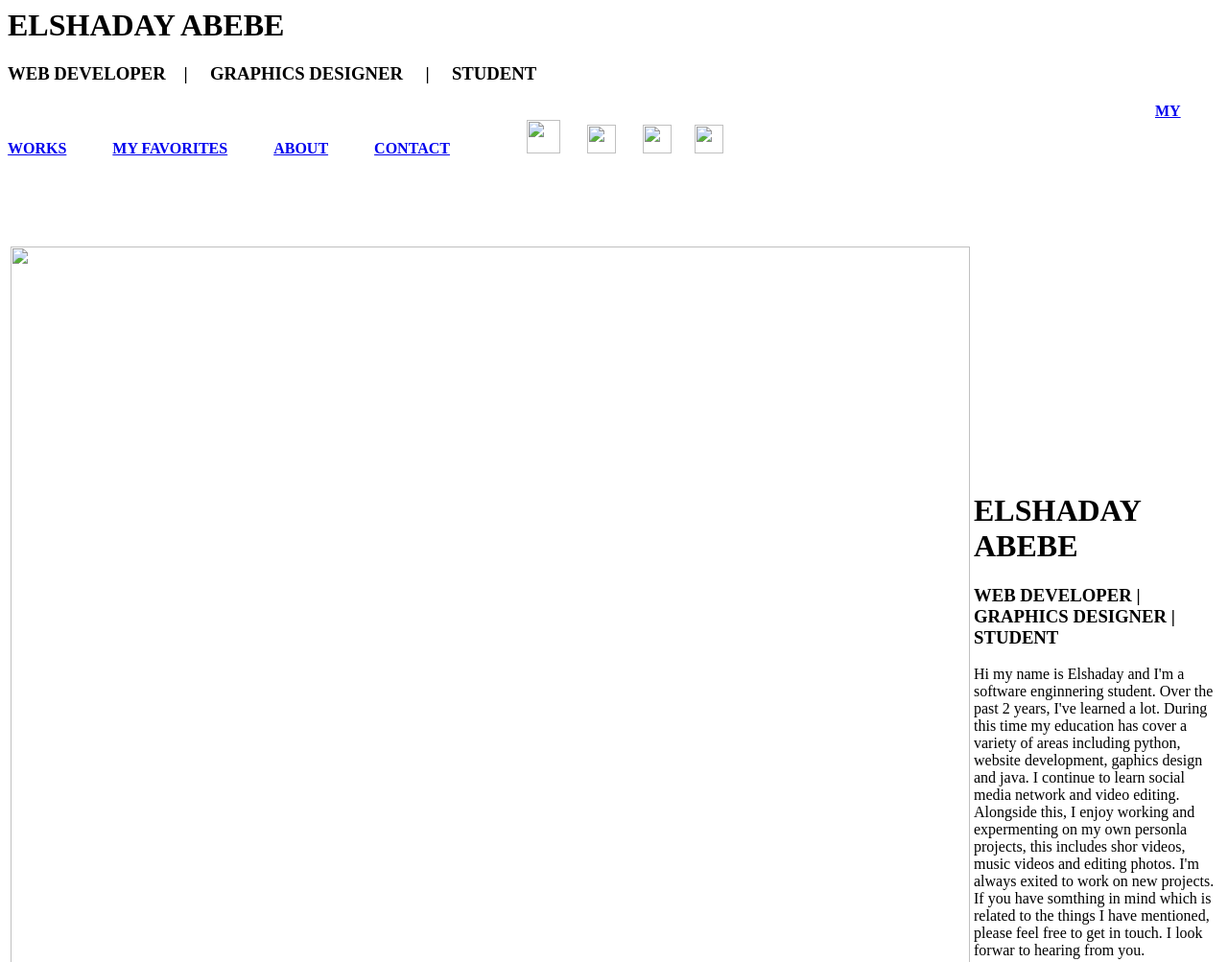
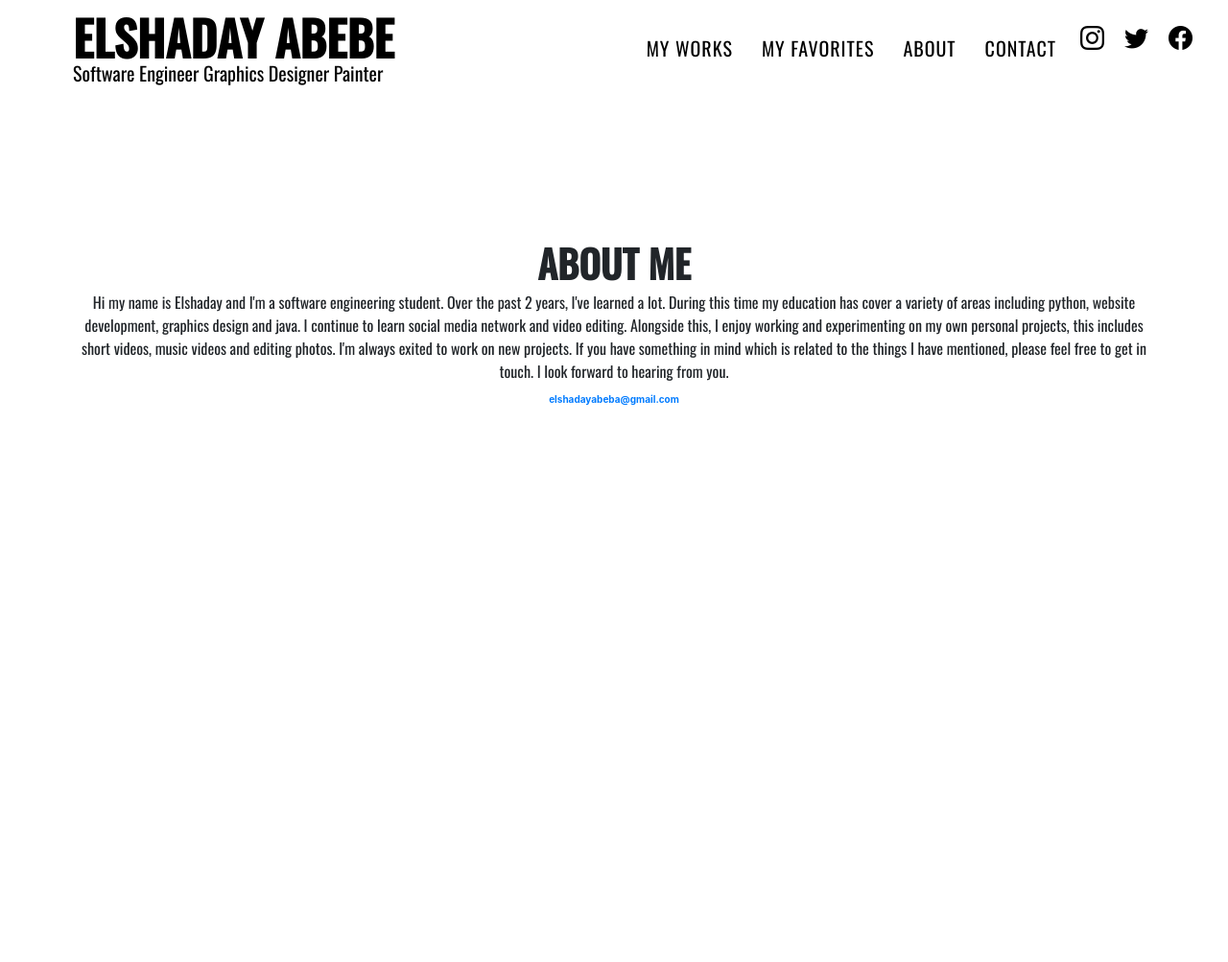
Before and after one commit to Elshadaii/PersonalWebsite, a plain HTML site: page about.html in a window 1280 px wide. Shown: the top 1003 px of the page at 96% size. After the commit the page ends 800 px from the top, so only its background shows below. Drawn offline with nearby package versions, Linux system fonts and the light colour scheme.

Commit message:
Updating about.html page

```diff
--- a/about.html
+++ b/about.html
@@ -1,48 +1,89 @@
+<!DOCTYPE html>
 <html lang="en">
-    <head>
-        <meta charset="UTF-8">
-        <meta name="viewport" content="width=device-width, initial-scale=1.0">
-        <link rel="icon" href="https://img.icons8.com/dusk/2x/e.png">
-        <title>About</title>
 
-    </head>
-    <body>
-        <h1><b>ELSHADAY ABEBE</b></h1>
-        <h3><b>WEB DEVELOPER  &nbsp;&nbsp;&nbsp;|  &nbsp;&nbsp;&nbsp;  GRAPHICS DESIGNER  &nbsp;&nbsp;&nbsp;  |  &nbsp;&nbsp;&nbsp;  STUDENT</b></h3>
+<head>
+    <meta charset="UTF-8">
+    <meta name="viewport" content="width=device-width, initial-scale=1.0">
 
-        &emsp;&emsp;&emsp;&emsp;&emsp;&emsp;&emsp;&emsp;&emsp;&emsp;&emsp;&emsp;&emsp;&emsp;&emsp;&emsp;&emsp;&emsp;&emsp;&emsp;&emsp;&emsp;&emsp;&emsp;&emsp;&emsp;&emsp;&emsp;&emsp;
-        &emsp;&emsp;&emsp;&emsp;&emsp;&emsp;&emsp;&emsp;&emsp;&emsp;&emsp;&emsp;&emsp;&emsp;&emsp;&emsp;&emsp;&emsp;&emsp;&emsp;&emsp;&emsp;&emsp;&emsp;&emsp;&emsp;&emsp;&emsp;&emsp;&emsp;&emsp;&emsp;
-        &emsp;&emsp;&emsp;&emsp;&emsp;&emsp;&emsp;&emsp;&emsp;&emsp;&emsp;&emsp;&emsp;
-        <a href="myworks.html"><b>MY WORKS</b></a>&nbsp;&nbsp;&nbsp;&nbsp;&nbsp;&nbsp;&nbsp;&nbsp;&nbsp;&nbsp;&nbsp;
-        <a href="photography.html"><b>MY FAVORITES</b></a>&nbsp;&nbsp;&nbsp;&nbsp;&nbsp;&nbsp;&nbsp;&nbsp;&nbsp;&nbsp;&nbsp;
-        <a href="about.html"><b>ABOUT</b></a>&nbsp;&nbsp;&nbsp;&nbsp;&nbsp;&nbsp;&nbsp;&nbsp;&nbsp;&nbsp;&nbsp;
-        <a href="contact.html"><b>CONTACT</b></a>&nbsp;&nbsp;&nbsp;&nbsp;&nbsp;&nbsp;&nbsp;&nbsp;&nbsp;&nbsp;&nbsp;&nbsp;&nbsp;&nbsp;&nbsp;&nbsp;&nbsp;&nbsp;&nbsp;
-        <a href="index.html"><img height="35px" src='gobeze/home.png' /></a> &nbsp;&nbsp;&nbsp;&nbsp;&nbsp;
-        <a href="http://www.facebook.com"><img height="30px" src='gobeze/facebook.png' /></a> &nbsp;&nbsp;&nbsp;&nbsp;&nbsp;
-        <a href="http://www.twitter.com"><img height="30px" src='gobeze/twitter.png' /></a>&nbsp;&nbsp;&nbsp;&nbsp;&nbsp;
-        <a href="http://www.instagram.com"><img height="30px" src='gobeze/instagram.png' /></a>
-        <br><br><br><br><br><br>
-<table>
-<tr>
-     <td><img src="gobeze/black women.jpg" alt="" width="1000vw"></td>
-    <td>
-        <h1>ELSHADAY ABEBE</h1>
-        <h3>WEB DEVELOPER | GRAPHICS DESIGNER | STUDENT</h3>
-        <P>Hi my name is Elshaday and I'm a software enginnering student.
-            Over the past 2 years, I've learned a lot. During this time
-            my education has cover a variety of areas including python,
-            website development, gaphics design and java. I continue to learn social media network and video editing.
-            Alongside this, I enjoy working and expermenting on my own personla projects, this includes shor videos, music videos and editing photos.
-            I'm always exited to work on new projects. If you have somthing in mind which is related to the things I have mentioned, please feel free to get in touch. I look forwar to hearing from you.
-        </P>
-    </td></tr>
+    <link rel="icon" href="https://img.icons8.com/dusk/2x/e.png">
 
-</table>
+    <title>About</title>
+    <link rel="icon" href="https://img.icons8.com/dusk/2x/e.png">
+    <link rel="stylesheet" href="style/about.css">
+    <link rel="stylesheet" href="style/nav-style.css">
+    <link rel="stylesheet" href="https://maxcdn.bootstrapcdn.com/bootstrap/3.3.7/css/bootstrap.min.css">
+    <link href="https://cdn.jsdelivr.net/npm/bootstrap@5.0.0-beta1/dist/css/bootstrap.min.css" rel="stylesheet" integrity="sha384-giJF6kkoqNQ00vy+HMDP7azOuL0xtbfIcaT9wjKHr8RbDVddVHyTfAAsrekwKmP1" crossorigin="anonymous">
+    <link rel="stylesheet" href="https://cdn.jsdelivr.net/npm/bootstrap@4.5.3/dist/css/bootstrap.min.css" integrity="sha384-TX8t27EcRE3e/ihU7zmQxVncDAy5uIKz4rEkgIXeMed4M0jlfIDPvg6uqKI2xXr2" crossorigin="anonymous">
+    <link rel="preconnect" href="https://fonts.gstatic.com">
+    <link href="https://fonts.googleapis.com/css2?family=Oswald:wght@380;400;500&display=swap" rel="stylesheet">
+    <link rel="stylesheet" href="https://cdn.jsdelivr.net/npm/bootstrap-icons@1.3.0/font/bootstrap-icons.css">
+
+</head>
 
 
+<body>
+    <script src="https://code.jquery.com/jquery-3.2.1.slim.min.js" integrity="sha384-KJ3o2DKtIkvYIK3UENzmM7KCkRr/rE9/Qpg6aAZGJwFDMVNA/GpGFF93hXpG5KkN" crossorigin="anonymous"></script>
+    <script src="https://cdnjs.cloudflare.com/ajax/libs/popper.js/1.12.9/umd/popper.min.js" integrity="sha384-ApNbgh9B+Y1QKtv3Rn7W3mgPxhU9K/ScQsAP7hUibX39j7fakFPskvXusvfa0b4Q" crossorigin="anonymous"></script>
+    <script src="https://maxcdn.bootstrapcdn.com/bootstrap/4.0.0/js/bootstrap.min.js" integrity="sha384-JZR6Spejh4U02d8jOt6vLEHfe/JQGiRRSQQxSfFWpi1MquVdAyjUar5+76PVCmYl" crossorigin="anonymous"></script>
 
 
+    <nav class="navbar navbar-expand-lg navbar-light fixed-top">
+        <div class="navbar-brand">
+            <ul class="navbar-nav mr-auto"></ul>
+            <div class="logo"><a href="index.html"><b>ELSHADAY ABEBE </b></a>
+                <div id="prof">software engineer graphics designer painter</div>
+            </div>
+        </div>
+        <div class="collapse navbar-collapse" id="navbarSupportedContent">
+            <ul class="navbar-nav ml-auto">
+                <li class="nav-item">
+                    <a class="nav-link" href="myworks.html">My Works</a>
 
-    </body>
+                </li>
+                <li class="nav-item">
+                    <a class="nav-link" href="my-favorites.html">My Favorites</a>
+
+                </li>
+                <li class="nav-item">
+                    <a class="nav-link" href="about.html">About</a>
+
+                </li>
+                <li class="nav-item">
+                    <a class="nav-link" href="contact.html">contact</a>
+
+                </li>
+                <li class="nav-item">
+                    <a href="http://www.instagram.com"><i class="bi bi-instagram"
+                            style="font-size: 25px; color:#000;"></i></a>
+
+                </li>
+                <li class="nav-item">
+                    <a href="http://www.twitter.com"><i class="bi bi-twitter"
+                            style="font-size: 25px;  color:#000;"></i></a>
+
+                </li>
+                <li class="nav-item">
+                    <a href="http://www.facebook.com"><i class="bi bi-facebook"
+                            style="font-size: 25px;  color:#000;"></i></a>
+
+                </li>
+
+            </ul>
+        </div>
+    </nav>
+
+    <div class="container text-center">
+
+
+        <h1 class="about-me-header">About me</h1>
+        <p class="about-me-text">Hi my name is Elshaday and I'm a software engineering student. Over the past 2 years, I've learned a lot. During this time my education has cover a variety of areas including python, website development, graphics design and java. I continue to
+            learn social media network and video editing. Alongside this, I enjoy working and experimenting on my own personal projects, this includes short videos, music videos and editing photos. I'm always exited to work on new projects. If you have
+            something in mind which is related to the things I have mentioned, please feel free to get in touch. I look forward to hearing from you.
+        </p>
+        <p> <a href="contact.html"><b>elshadayabeba@gmail.com</b></a></p>
+
+
+    </div>
+</body>
 
 </html>
```
